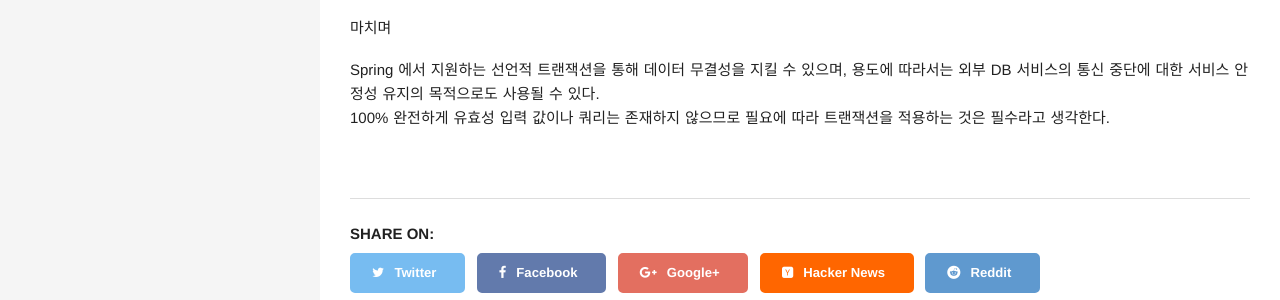
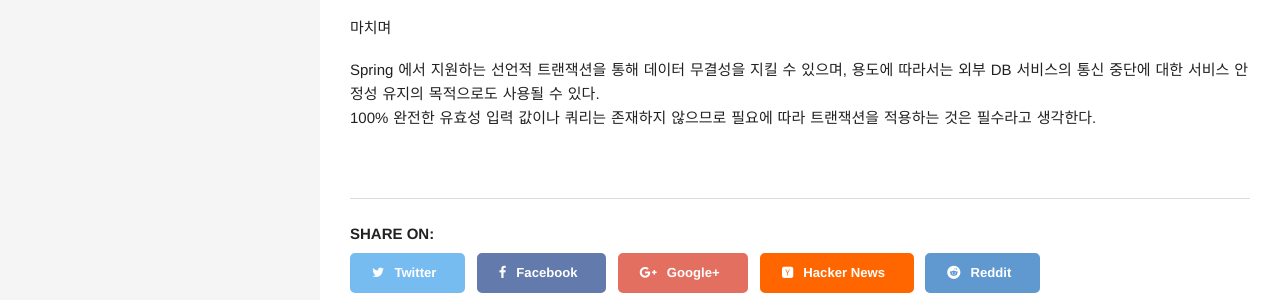
Before and after one commit to Hotsse/hotsse.github.io, a Jekyll site: the page built from _posts/2020-08-30-Spring Boot 선언적 Transaction 설정.md, in a window 1280 px wide. Shown: the part 3041-3341 px from the top of the page. Built offline with Jekyll 4.4.1, drawn with Linux system fonts in a browser that asks for light colours; comment, search, counter and statistics services are not loaded.

Commit message:
오타 수정

```diff
--- a/_posts/2020-08-30-Spring Boot 선언적 Transaction 설정.md
+++ b/_posts/2020-08-30-Spring Boot 선언적 Transaction 설정.md
@@ -154,4 +154,4 @@ class SampleApplicationTests {
 마치며
 
 Spring 에서 지원하는 선언적 트랜잭션을 통해 데이터 무결성을 지킬 수 있으며, 용도에 따라서는 외부 DB 서비스의 통신 중단에 대한 서비스 안정성 유지의 목적으로도 사용될 수 있다.
-100% 완전하게 유효성 입력 값이나 쿼리는 존재하지 않으므로 필요에 따라 트랜잭션을 적용하는 것은 필수라고 생각한다.
+100% 완전한 유효성 입력 값이나 쿼리는 존재하지 않으므로 필요에 따라 트랜잭션을 적용하는 것은 필수라고 생각한다.
```
